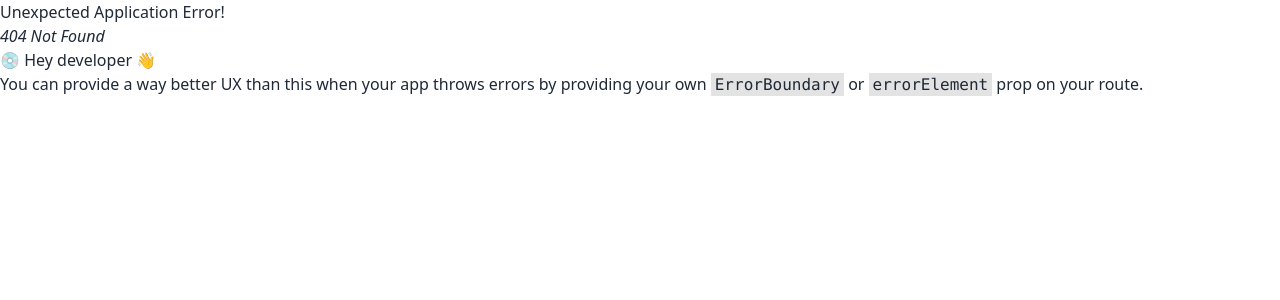
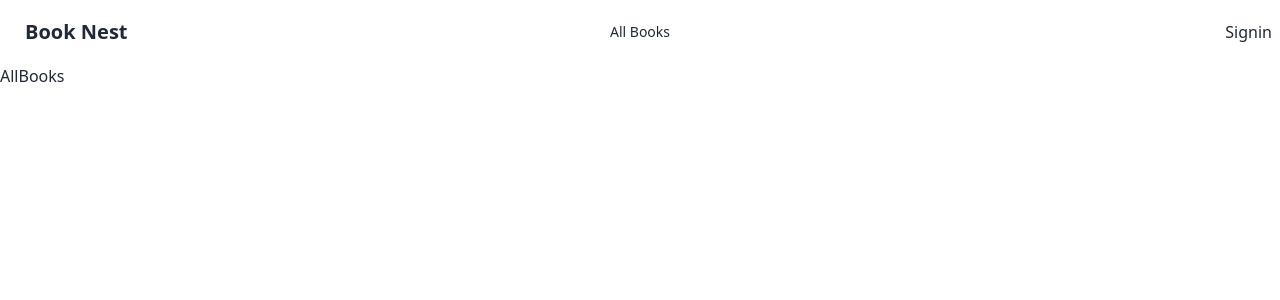
Before and after one commit to sowmik-sec/book-nest-client, a React (Vite) app: page /books in a window 1280 px wide. Before the commit this address had no page. Shown: the top 300 px of the page. Built offline with nearby package versions, Linux system fonts and the light colour scheme.

Commit message:
add route

```diff
--- a/src/Layout/Main.tsx
+++ b/src/Layout/Main.tsx
@@ -1,12 +1,15 @@
 import { Outlet } from "react-router-dom";
 import Navbar from "../shared/Navbar";
+import Footer from "../shared/Footer";
 
 export default function Main() {
   return (
     <>
       <Navbar />
-      <Outlet />
-      <h3 className="text-2xl">Footer</h3>
+      <div className="min-h-screen">
+        <Outlet />
+      </div>
+      <Footer />
     </>
   );
 }
--- /dev/null
+++ b/src/Pages/AllBooks/AllBooks.tsx
@@ -0,0 +1,3 @@
+export default function AllBooks() {
+  return <div>AllBooks</div>;
+}
--- a/src/Routes/Routes.tsx
+++ b/src/Routes/Routes.tsx
@@ -3,6 +3,7 @@ import Main from "../Layout/Main";
 import Home from "../Pages/Home/Home";
 import Signin from "../Pages/auth/Signin";
 import Signup from "../Pages/auth/Signup";
+import AllBooks from "../Pages/AllBooks/AllBooks";
 
 export const router = createBrowserRouter([
   {
@@ -21,6 +22,10 @@ export const router = createBrowserRouter([
         path: "/signup",
         element: <Signup />,
       },
+      {
+        path: "/books",
+        element: <AllBooks />,
+      },
     ],
   },
 ]);
```
